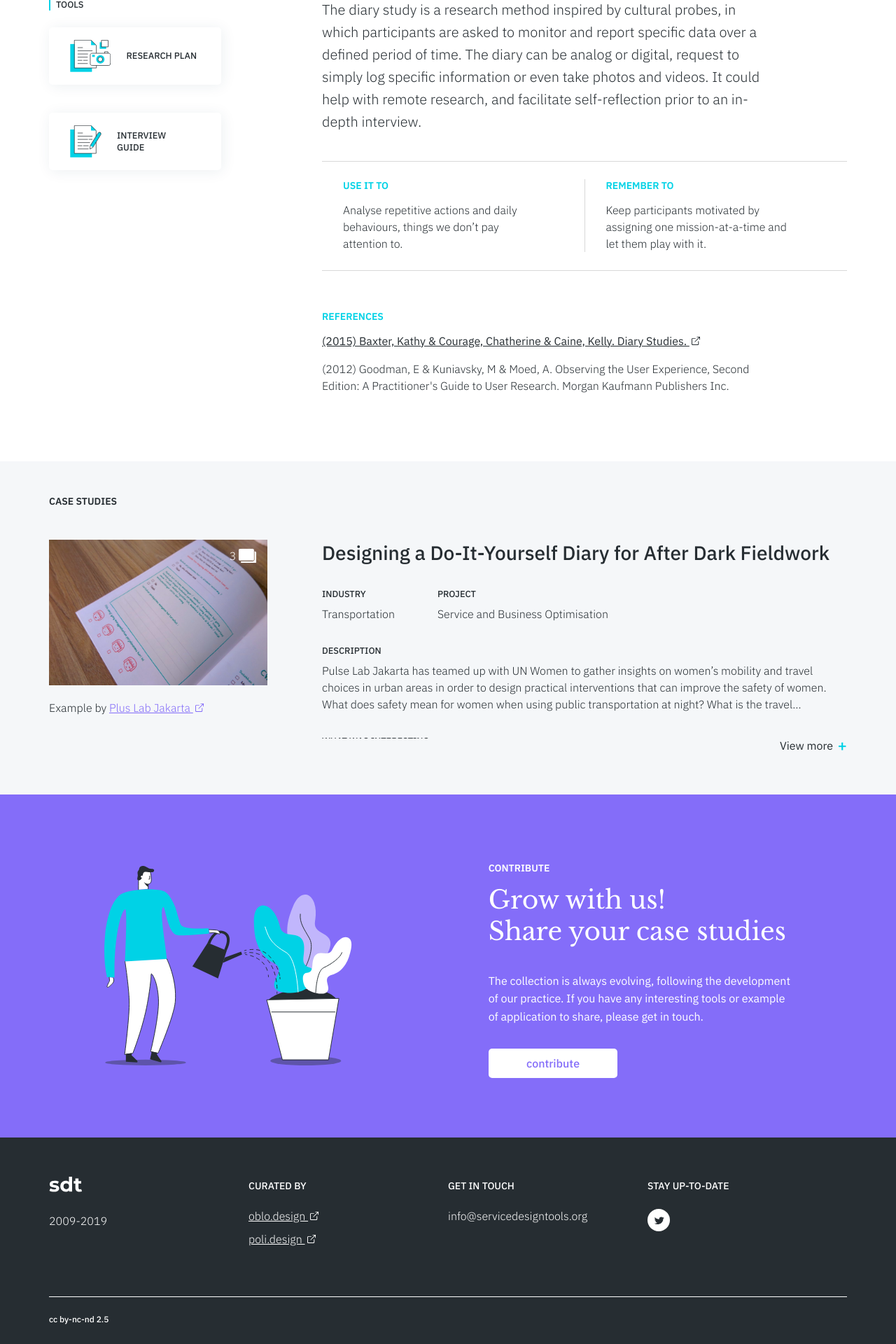
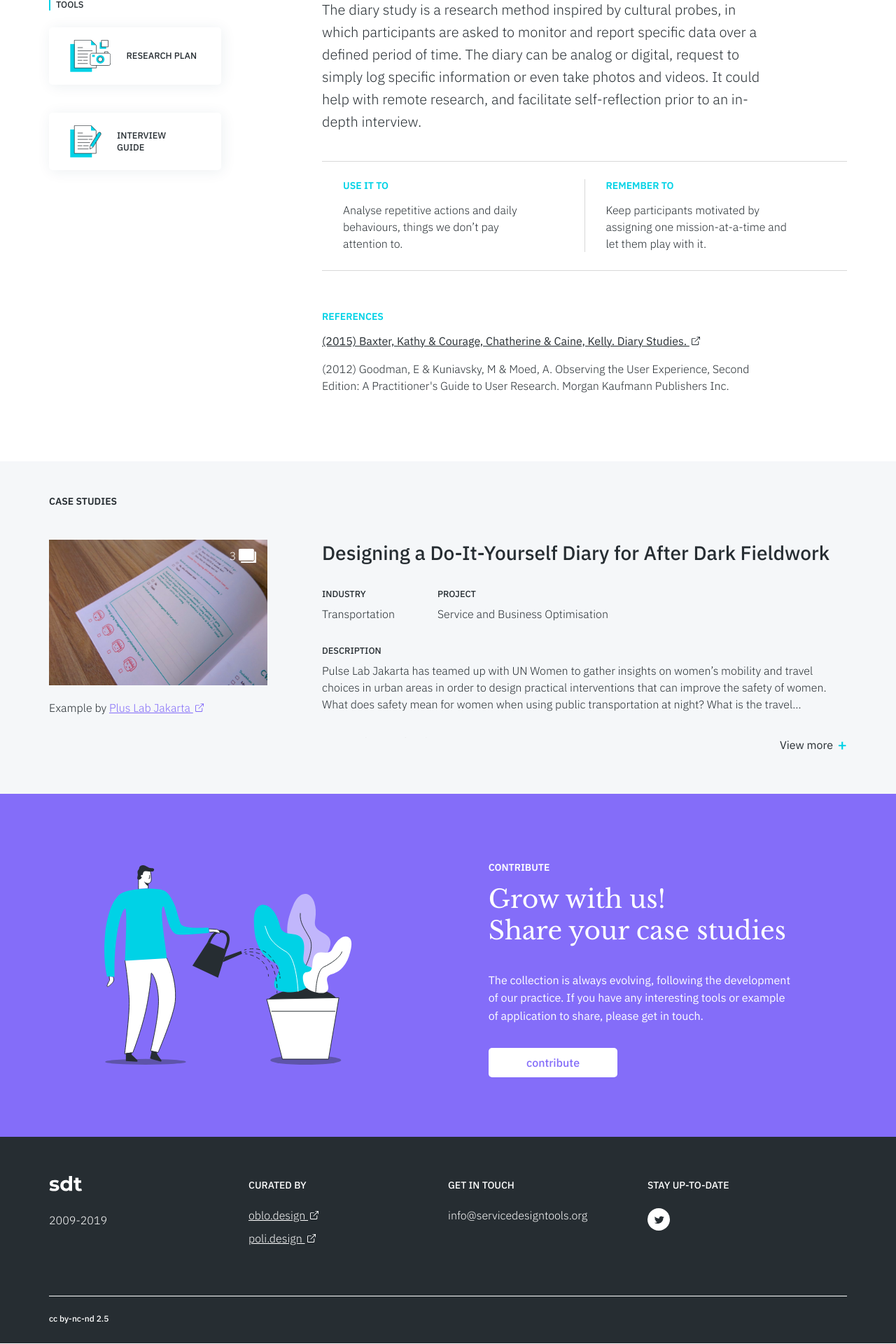
Before and after one commit to service-design-tools/sdt-website, a Jekyll site: the page built from _tools/diary-study.md, in a window 1280 px wide. Shown: the part 807-2727 px from the top of the page at 70% size. Built offline with Jekyll 4.4.1, drawn with Linux system fonts in a browser that asks for light colours.

Commit message:
fix height in case studies

```diff
--- a/_sass/tool/tool-case-studies.scss
+++ b/_sass/tool/tool-case-studies.scss
@@ -274,7 +274,7 @@ body.modal--open {
         width: calc(var(--column-width) * 8 + var(--container-gap) * 7);
     }
     .case--reduced .case-study__content {
-        height: 284px;
+        height: 283px;
     }
     .tool__modal {
         grid-template-columns: 1fr calc(var(--column-width) + var(--container-gap)) calc(var(--column-width) * 10 + var(--container-gap) * 9) calc(var(--column-width) + var(--container-gap)) 1fr;
```
